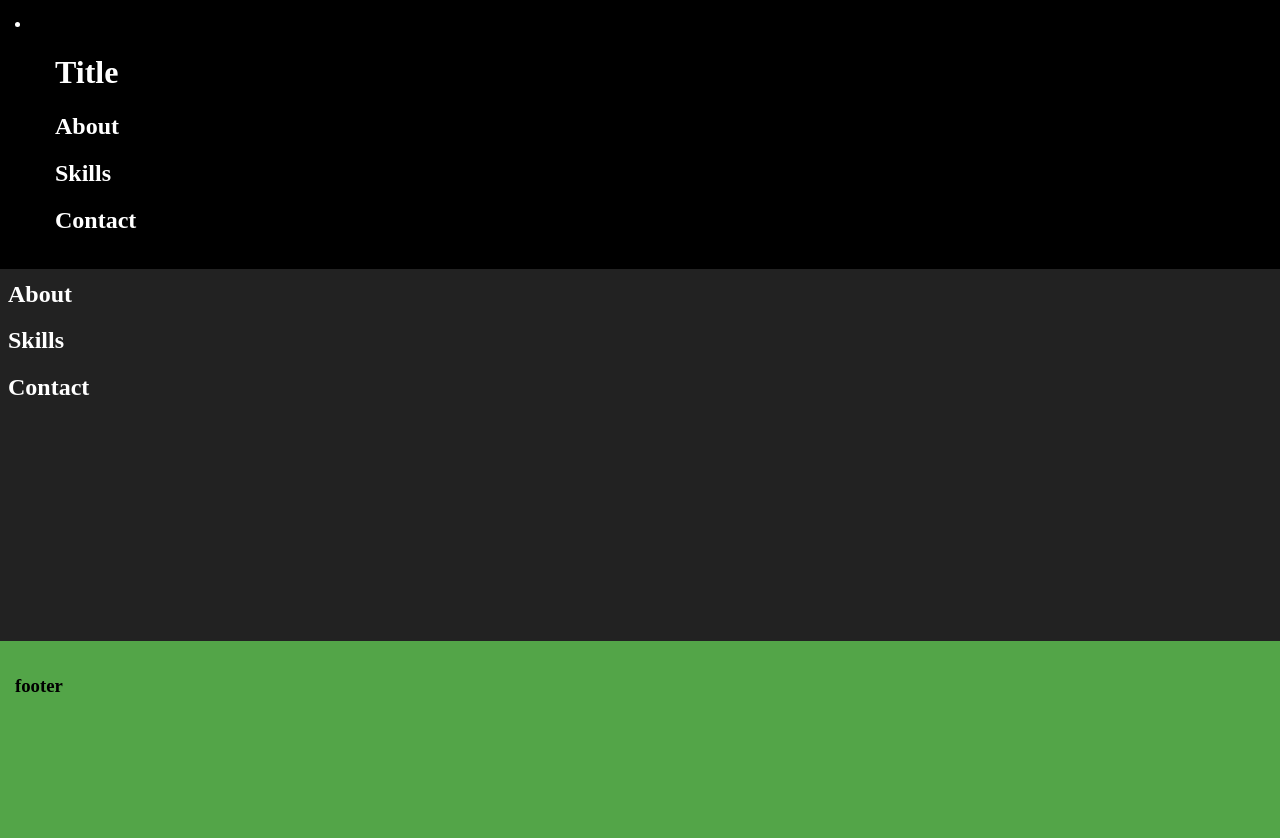
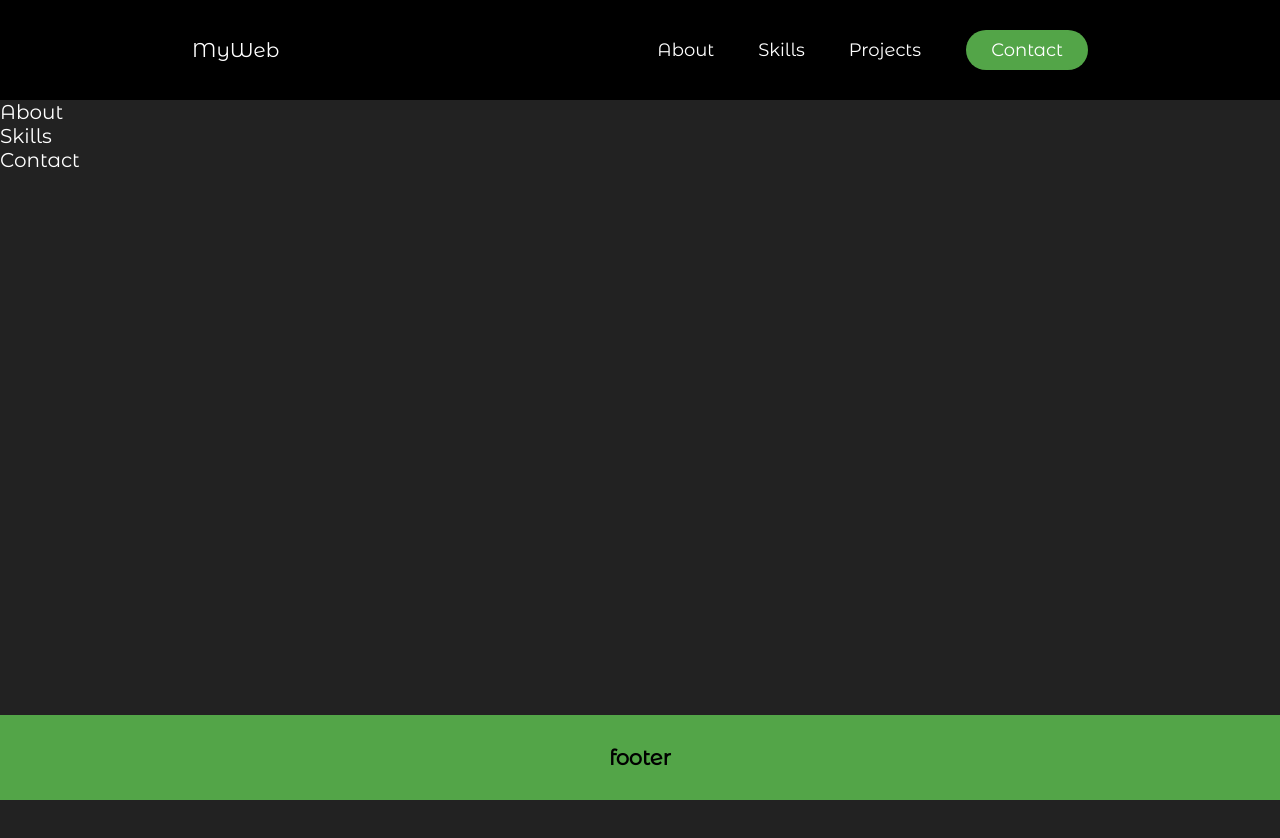
Before and after one commit to Vsjee/Simple-page, a plain HTML site: page index.html in a window 1280 px wide. After the commit the page ends 800 px from the top, so only its background shows below. Drawn offline with Linux system fonts and the light colour scheme.

Commit message:
Nuevo header y footer

```diff
--- a/index.html
+++ b/index.html
@@ -13,14 +13,15 @@
 <body>
     <!-- header -->
     <header>
-        <li>
-            <ul>
-                <h1>Title</h1>
-                <h2>About</h2>
-                <h2>Skills</h2>
-                <h2>Contact</h2>
+        <h2>MyWeb</h2>
+        <nav>
+            <ul class="nav_links">
+                <li><a href="#">About</a></li>
+                <li><a href="#">Skills</a></li>
+                <li><a href="#">Projects</a></li>
             </ul>
-        </li>
+        </nav>
+        <a class="cta" href="#"><button>Contact</button></a>
     </header>
 
     <!-- content -->
--- a/stylesheet.css
+++ b/stylesheet.css
@@ -1,23 +1,96 @@
 /* 222222 = dark grey, 000000 = black ,FFFFFF = white, 53A548 = green */
+@import url('https://fonts.googleapis.com/css2?family=Montserrat+Alternates&display=swap');
+
+* {
+    box-sizing: border-box;
+    margin: 0;
+    padding: 0;
+}
+
+h2, li, a, button {
+    font-family: 'Montserrat Alternates', sans-serif;
+    font-weight: 500;
+    font-size: 18px;
+    color: #FFFFFF;
+    text-decoration: none;
+}
+
+h2 {
+    font-size: 20px;
+    cursor: pointer;
+    margin-right: auto;
+}
+
+.nav_links {
+    list-style: none;
+}
+
+.nav_links li {
+    display: inline-block;
+    padding: 0px 20px;
+}
+
+.nav_links li a {
+    transition: all 0.3 ease 0s;
+}
+
+.nav_links li a:hover {
+    color: #53A548;
+}
+
+button {
+    margin-left: 25px;
+    padding: 9px 25px;
+    background-color: rgba(83, 165, 72, 1);
+    border: none;
+    border-radius: 50px;
+    cursor: pointer;
+    transition: all 0.3 ease 0s;
+}
+
+button:hover {
+    background-color: rgba(83, 165, 72, 0.8);
+}
+
 header {
+    display: flex;
+    justify-content: flex-end;
+    align-items: center;
     background-color: #000000;
     color: #FFFFFF;
-    margin: -8px;
-    padding: 15px;
+    padding: 30px 15%;
 }
+
+ul {
+    list-style-type: none;
+    margin: 0;
+    padding: 0;
+}
+
+/* body */
 
 body {
     background-color: #222222;
     color: #FFFFFF;
+    display: flex;
+    flex-direction: column;
+    min-height: 100vh;
 }
 
 footer {
+    font-family: 'Montserrat Alternates', sans-serif;
+    font-weight: 500;
+    font-size: 18px;
+}
+
+/* footer */
+
+footer {
+    display: flex;
+    justify-content: center;
+    align-items: center;
     background-color: #53A548;
     color: #000000;
-    clear: both;
-    position: relative;
-    height: 200px;
-    margin: -8px;
-    margin-top: 240px;
-    padding: 15px;
+    padding: 30px 15px;
+    margin-top: auto;
 }
```
